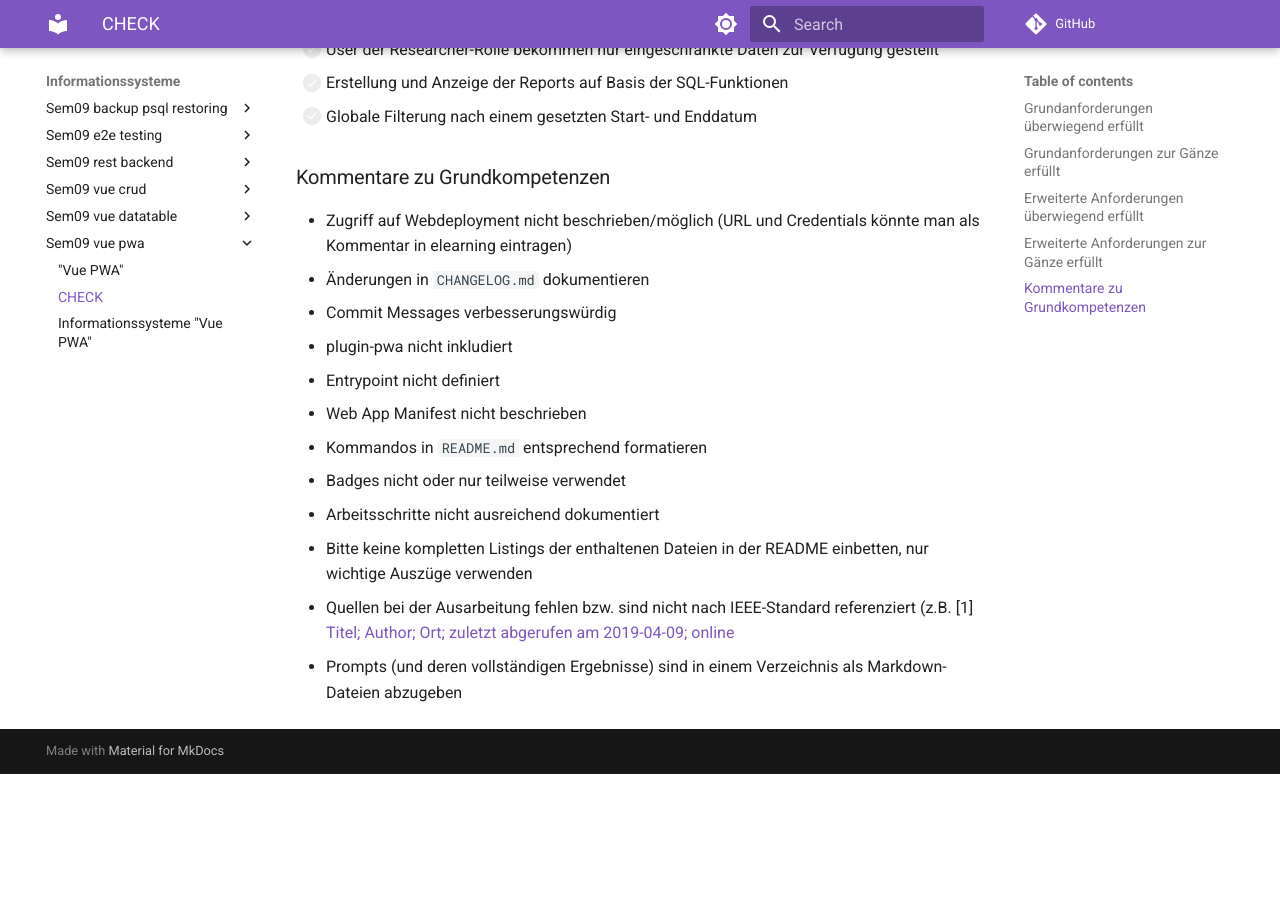
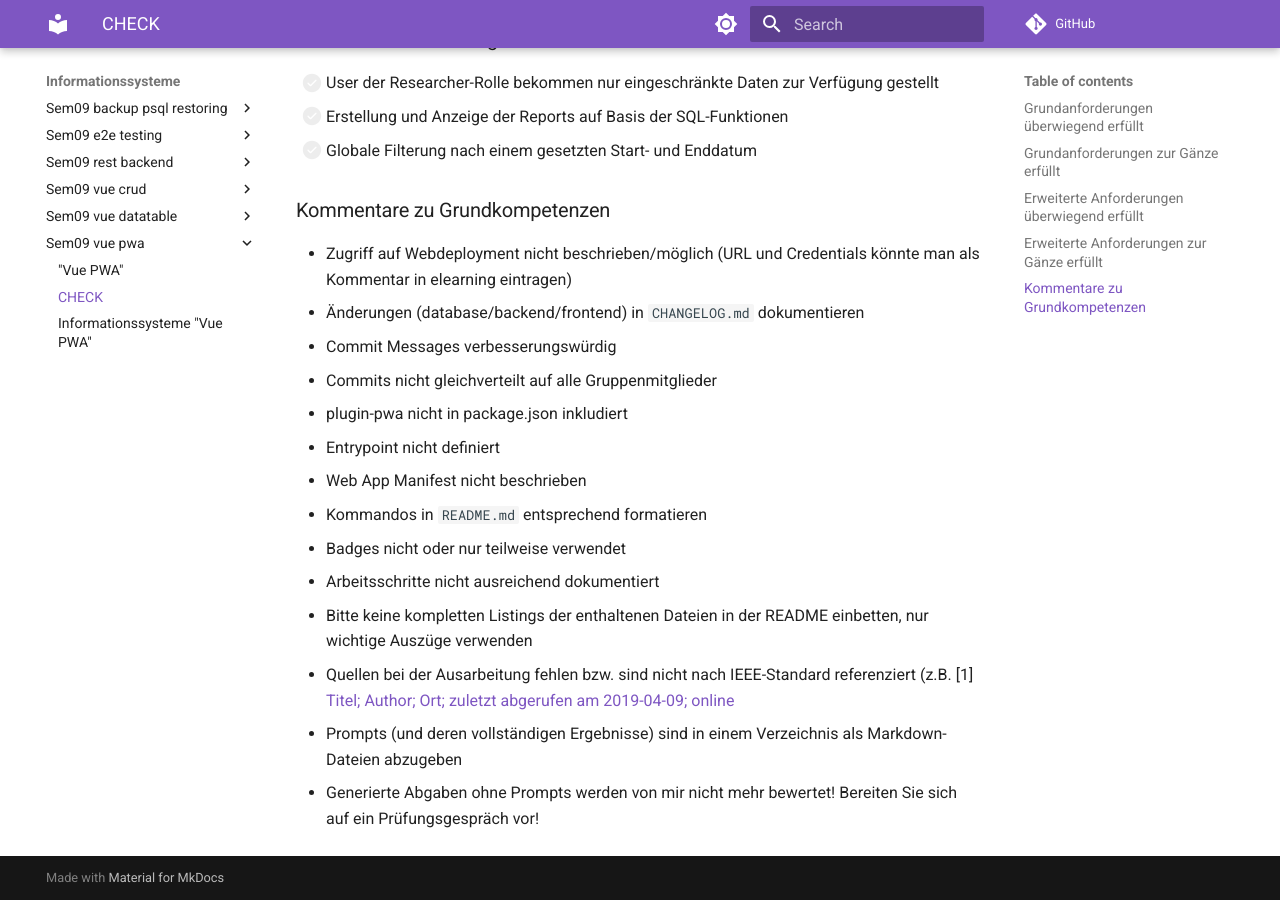
Before and after one commit to TGM-HIT/insy-exercises, an MkDocs documentation site: the page built from docs/informationssysteme_/sem09_vue_pwa/CHECK.md, in a window 1280 px wide and 900 px high, scrolled down 1101 px. Built offline with MkDocs 1.6.1 and Material for MkDocs 9.7.7, drawn with Linux system fonts in a browser that asks for light colours; comment, search, counter and statistics services are not loaded; before the commit the page ends 1875 px from its top, so only the background shows below that.

Commit message:
comments reviewed

```diff
--- a/docs/informationssysteme_/sem09_vue_pwa/CHECK.md
+++ b/docs/informationssysteme_/sem09_vue_pwa/CHECK.md
@@ -30,12 +31,12 @@ Repository-Name: []()
 - [ ] Erstellung und Anzeige der Reports auf Basis der SQL-Funktionen
 - [ ] Globale Filterung nach einem gesetzten Start- und Enddatum
 
-
 ### Kommentare zu Grundkompetenzen
 * Zugriff auf Webdeployment nicht beschrieben/möglich (URL und Credentials könnte man als Kommentar in elearning eintragen)
-* Änderungen in `CHANGELOG.md` dokumentieren
+* Änderungen (database/backend/frontend) in `CHANGELOG.md` dokumentieren
 * Commit Messages verbesserungswürdig
-* plugin-pwa nicht inkludiert
+* Commits nicht gleichverteilt auf alle Gruppenmitglieder
+* plugin-pwa nicht in package.json inkludiert
 * Entrypoint nicht definiert
 * Web App Manifest nicht beschrieben
 * Kommandos in `README.md` entsprechend formatieren
@@ -44,3 +45,4 @@ Repository-Name: []()
 * Bitte keine kompletten Listings der enthaltenen Dateien in der README einbetten, nur wichtige Auszüge verwenden
 * Quellen bei der Ausarbeitung fehlen bzw. sind nicht nach IEEE-Standard referenziert (z.B. [1] [Titel; Author; Ort; zuletzt abgerufen am 2019-04-09; online](http://link)
 * Prompts (und deren vollständigen Ergebnisse) sind in einem Verzeichnis als Markdown-Dateien abzugeben
+* Generierte Abgaben ohne Prompts werden von mir nicht mehr bewertet! Bereiten Sie sich auf ein Prüfungsgespräch vor!
```
Also changed, not shown: other parts of docs/informationssysteme_/sem09_vue_pwa/CHECK.md (+1 -0 lines).
